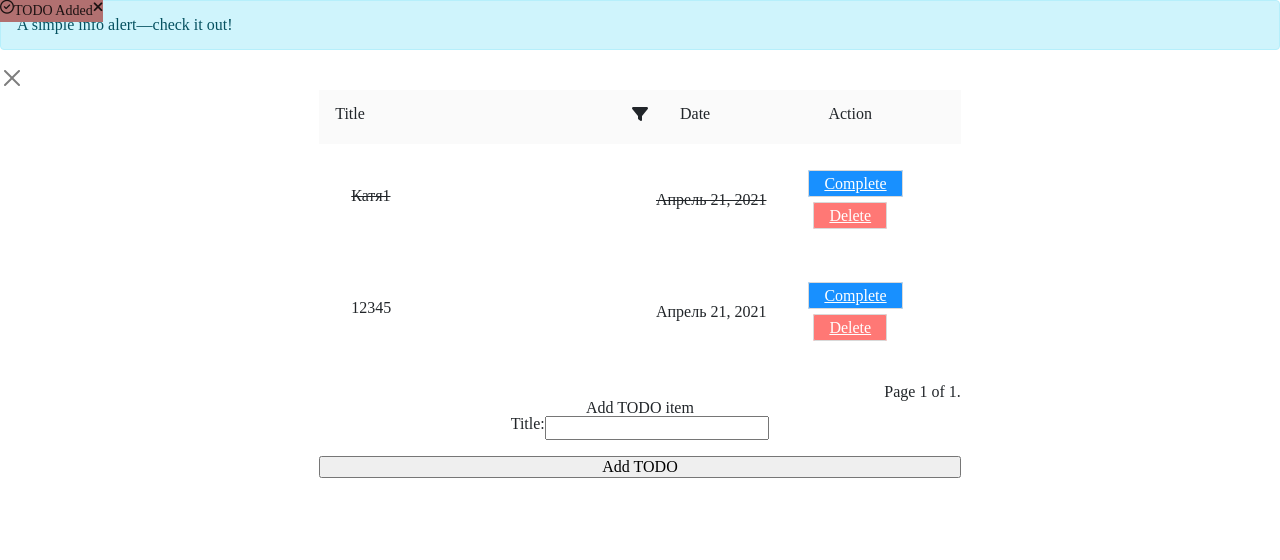
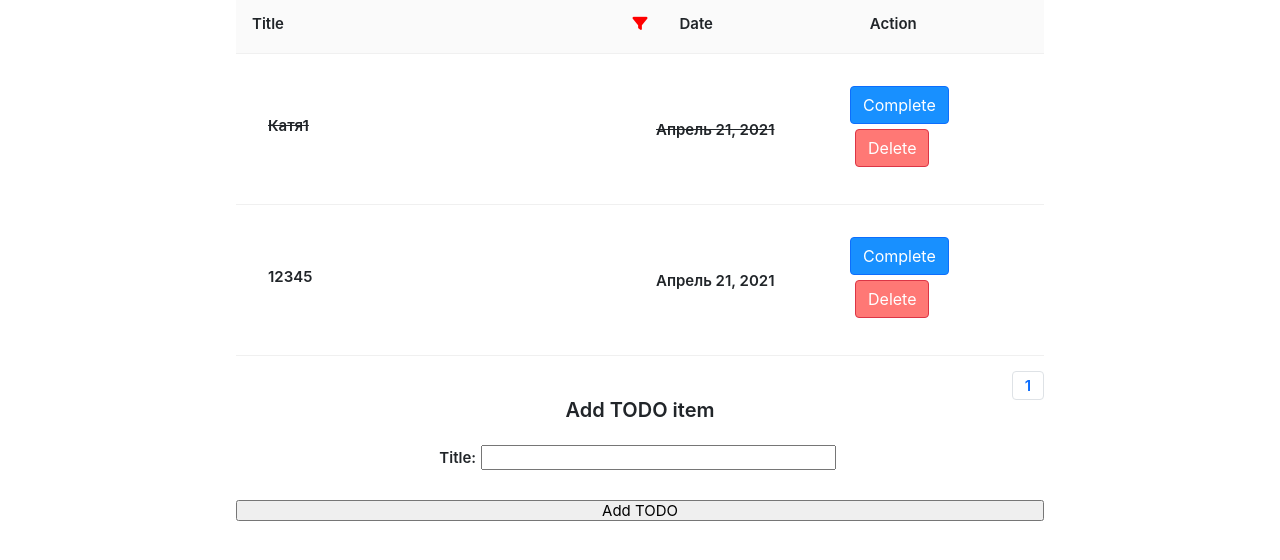
Before and after one commit to mjzart/TodoProject, a Django app: page /todoapp/ in a window 1280 px wide. Shown: the top 560 px of the page. Run offline with Django 3.2, Linux system fonts and the light colour scheme; data comes from the database, SQL or seed files in the repository; both versions use the stored data as it was after the commit; some libraries are stand-ins or nearby versions.

Commit message:
change-css

```diff
--- a/todolist/todoapp/static/style.css
+++ b/todolist/todoapp/static/style.css
@@ -49,8 +49,15 @@ table {
 
 
 /* ----resetEnd---- */
+body{
+    font-size: 15px;
+    font-weight: 600;
+    font-family: -apple-system,BlinkMacSystemFont,"Segoe UI",Roboto,"Helvetica Neue",Arial,"Noto Sans",sans-serif,"Apple Color Emoji","Segoe UI Emoji","Segoe UI Symbol","Noto Color Emoji";
+}
+
 .container{
-    max-width: 52%;
+    max-width: 65%;
+
 }
 .done{
     text-decoration: line-through;
@@ -58,6 +65,7 @@ table {
 .header{
     height: 54px;
     background-color: #fafafa;
+    border-bottom: 1px solid #f0f0f0;
 }
 .title{
     padding: 16px;
@@ -68,6 +76,14 @@ table {
 .filter{
     padding: 16px;
     position: relative;
+}
+
+.filter:hover{
+    background: #e5e5e5;
+}
+
+.red{
+    color:red;
 }
 .action{
     padding: 16px;
@@ -81,7 +97,6 @@ table {
     grid-template-columns: 2fr 1fr 1fr;
 }
 .Btn{
-
     margin-top: 15px;
     border-radius: 2px;
     padding: 4px 15px;
@@ -102,6 +117,8 @@ table {
 
 .todoitem{
     padding: 16px;
+    border-bottom: 1px solid #f0f0f0;
+    transition: background .3s;
 }
 
 .itemTitle{
@@ -135,6 +152,7 @@ table {
     padding: 50%;
     position: absolute;
     top: 60px;
+    left: 0px;
     background-color: #fff;
     border: 1px solid #000;
 }
@@ -149,10 +167,14 @@ text-align: center;
 .headerAdd{
     width: 100%;
     text-align: center;
+    font-size: 20px;
+    margin-bottom: 20px;
+    margin-top: 0px;
 }
 
 .addBtn{
     width: 100%;
+    margin-bottom:20px;
 }
 
 .addForm{
@@ -160,24 +182,72 @@ text-align: center;
 }
 
 .all-input{
-display:flex;
-justify-content: center;
+    display:flex;
+    justify-content: center;
+    align-items: center;
+    margin:10px;
 }
 
+.dataContent{
+    margin:5px;
 
+}
 
 .event-message{
-    display:flex;
-    box-sizing: border-box;
-    padding: 0;
-    color: rgba(0,0,0,.85);
-    font-size: 14px;
-    font-variant: tabular-nums;
-    line-height: 1.5715;
-    list-style: none;
-    font-feature-settings: "tnum","tnum";
-    position: fixed;
-    z-index: 1010;
-    margin: 0 24px 0 0;
-    background-color: rgb(177, 112, 112);
+    color: #055160;
+    background-color: #cff4fc;
+    border-color: #b6effb;
+    position: absolute;
+    bottom: 5%;
+    padding: 1rem 1rem;
+    margin-bottom: 1rem;
+    border: 1px solid transparent;
+    border-radius: .25rem;
 }
+
+.close:hover{
+    background: #95dfef
+}
+
+.event-message.slide-right {
+	-webkit-animation: slide-right 0.5s cubic-bezier(0.250, 0.460, 0.450, 0.940) both;
+	        animation: slide-right 0.5s cubic-bezier(0.250, 0.460, 0.450, 0.940) both;
+}
+/* ----------------------------------------------
+ * Generated by Animista on 2021-4-19 22:33:45
+ * Licensed under FreeBSD License.
+ * See http://animista.net/license for more info.
+ * w: http://animista.net, t: @cssanimista
+ * ---------------------------------------------- */
+
+/**
+ * ----------------------------------------
+ * animation slide-right
+ * ----------------------------------------
+ */
+@-webkit-keyframes slide-right {
+  0% {
+    -webkit-transform: translateX(-100%);
+            transform: translateX(-100%);
+  }
+  100% {
+    -webkit-transform: translateX(100px);
+            transform: translateX(100px);
+  }
+}
+@keyframes slide-right {
+  0% {
+    -webkit-transform: translateX(-100%);
+            transform: translateX(-100%);
+  }
+  100% {
+    -webkit-transform: translateX(100px);
+            transform: translateX(100px);
+  }
+}
+
+.warning{
+color: #ff4d4f;
+font-size: 20px;
+margin: 0px 20px ;
+}
--- a/todolist/todoapp/templates/index.html
+++ b/todolist/todoapp/templates/index.html
@@ -4,6 +4,7 @@
     <meta charset="UTF-8">
     <meta name="viewport" content="width=device-width, initial-scale=1.0">
     <script src="https://kit.fontawesome.com/b199ddb6a4.js" crossorigin="anonymous"></script>
+    <script src="https://cdn.jsdelivr.net/npm/bootstrap@5.0.0-beta3/dist/js/bootstrap.bundle.min.js" integrity="sha384-JEW9xMcG8R+pH31jmWH6WWP0WintQrMb4s7ZOdauHnUtxwoG2vI5DkLtS3qm9Ekf" crossorigin="anonymous"></script>
     <link href="https://cdn.jsdelivr.net/npm/bootstrap@5.0.0-beta3/dist/css/bootstrap.min.css" rel="stylesheet" integrity="sha384-eOJMYsd53ii+scO/bJGFsiCZc+5NDVN2yr8+0RDqr0Ql0h+rP48ckxlpbzKgwra6" crossorigin="anonymous">
 
     <title>todoList</title>
@@ -11,20 +12,18 @@
     <link rel="stylesheet" href="{% static 'style.css'%}">
 </head>
 <body>
-    <div class="event-message hide">
-       <i class="far fa-check-circle"></i>
-       <span>TODO Added</span>
-       <i class="fas fa-times"></i>
-   </div>
-    <div class="alert alert-info" role="alert">
-         A simple info alert—check it out!
+    <div class="event-message hide" role="alert" >
+         <i class="far fa-check-circle"></i>
+         <span>TODO Added</span>
+        <span class="close"><i class="fas fa-times"></i></span>
+
     </div>
-    <button type="button" class="btn-close" data-bs-dismiss="alert" aria-label="Close"></button>
+
     <div class="container">
         <div class="header grid">
             <div class="title">Title</div>
             <div class="filter">
-                <i class="fas fa-filter"></i>
+                <i class="fas fa-filter red"></i>
                <div class="filter-form hide">
                    <form class ="form-filter-center">
                        <input type="checkbox" id="filter-check">
@@ -43,11 +42,11 @@
                 <div class="itemDate {{a.item_done}}"><span>{{a.item_data}}</span></div>
                 <div class="itemAction">
                     <div>
-                        <a href="{% url 'todoapp:complete_item' a.id %}" class="complete Btn">Complete</a>
+                        <a href="{% url 'todoapp:complete_item' a.id %}" class="complete btn btn-primary">Complete</a>
                     </div>
-                    <br>
+
                     <div>
-                        <a href="{% url 'todoapp:delete_item' a.id %}" class="delete Btn" >Delete</a>
+                        <a href="{% url 'todoapp:delete_item' a.id %}" class="delete btn btn-danger" >Delete</a>
                     </div>
                 </div>
             </div>
@@ -56,19 +55,30 @@
             <br>
         </div>
         <div class="pagination">
+            <ul class="pagination">
             {% if todo_item_list.has_previous %}
-            <a class="PrevBtn" href="{% url 'todoapp:_index_' %}?page={{todo_item_list.previous_page_number}}"><</a>
+            <li class="page-item">
+                <a class="page-link" href="{% url 'todoapp:_index_' %}?page={{todo_item_list.previous_page_number}}" aria-label="Previous">
+                    <span aria-hidden="true">&laquo;</span>
+                </a>
+            </li>
             {% endif %}
             {% block pagin %}
             {% for p in todo_item_list.page_range %}
             <a class="PageBtn" href="{% url 'todoapp:_index_' %}?page={{p}}">{{p}}</a>
             {% endfor %}
             {% endblock %}
-            <span class="current">
-                Page {{ todo_item_list.number }} of {{ todo_item_list.paginator.num_pages }}.
-            </span>
+            <li class="page-item"><a class="page-link" href="#">{{ todo_item_list.number }}</a></li>
+<!--            <span class="current">-->
+<!--&lt;!&ndash;                Page {{ todo_item_list.number }} of {{ todo_item_list.paginator.num_pages }}.&ndash;&gt;-->
+<!--            </span>-->
             {% if todo_item_list.has_next %}
-            <a class="NextBtn" href="{% url 'todoapp:_index_' %}?page={{todo_item_list.next_page_number}}">></a>
+                <li class="page-item">
+                    <a class="page-link" href="{% url 'todoapp:_index_' %}?page={{todo_item_list.next_page_number}}" aria-label="Next">
+                        <span aria-hidden="true">&raquo;</span>
+                    </a>
+                </li>
+
             {% endif %}
         </div>
         {% block add%}
@@ -79,14 +89,15 @@
                 {% csrf_token %}
             <div class="all-input">
                 <label for="titletext">Title:</label>
-                <input type="text" id="titletext" name = "item_title" style="width: 35%;">
+                <input type="text" id="titletext" name = "item_title" style="width: 45%; margin:5px;">
+                <div class="hide warning"><h2>Length must be more than 5</h2></div>
                 <div class="dataContent hide">
                     <label for="date">Select a date:</label>
                     <input type="date" name="date" id="date" >
                 </div>
             </div>
                 <br>
-                <input type="submit" value="Add TODO" class="addBtn">
+                <input type="submit" value="Add TODO" class="addBtn" >
             </form>
         </div>
         {% endblock %}
@@ -113,12 +124,15 @@ let filter = document.querySelector("#filter-check");
 
 let titleInput = document.getElementById('titletext');
 let dataContent = document.getElementsByClassName('dataContent')[0]
+let warning = document.getElementsByClassName('warning')[0]
 titleInput.addEventListener('input', ()=>{
     if (titleInput.value.length >= 5){
+        warning.classList.add("hide")
         if (dataContent.classList.contains("hide")){
             dataContent.classList.remove("hide")
         }
     } else{
+        warning.classList.remove("hide")
         if (!dataContent.classList.contains("hide")){
             dataContent.classList.add("hide")
         }
@@ -156,9 +170,30 @@ filterClick.addEventListener('click', ()=>{
 <!--        alert(http.responseText);-->
 <!--    }-->
 <!--}-->
-var alertNode = document.querySelector('.alert')
-var alert = bootstrap.Alert.getInstance(alertNode)
-alert.close()
+
+
+let add = document.getElementsByClassName('addBtn')[0]
+let alert = document.getElementsByClassName('event-message')[0]
+let close = document.getElementsByClassName('close')[0]
+let addForm = getElementsByClassName('addForm')[0]
+addForm.addEventListener('submit', async (e)=>{
+    e.preventDefault();
+    let response = await fetch('todoapp/additem/', {
+      method: 'POST',
+      body: new FormData(addForm)
+    });
+
+    alert.classList.remove('hide');
+    alert.classList.add('slide-right');
+    setTimeout(function(){
+        alert.classList.add('hide');
+        alert.classList.remove('slide-right');
+    }, 2000);
+})
+close.addEventListener('click', ()=>{
+    alert.classList.add('hide');
+    alert.classList.remove('slide-right');
+})
 
 </script>
 </body>
--- a/todolist/todoapp/views.py
+++ b/todolist/todoapp/views.py
@@ -8,7 +8,7 @@ from django.core.paginator import Paginator, EmptyPage
 def index(request):
     todo_item_list = Todoitem.objects.all()
 
-    p =Paginator(todo_item_list, 2)
+    p =Paginator(todo_item_list, 4)
 
 
 
```
Also changed, not shown: FrontEnd/index.html (+32 -1 lines), FrontEnd/script.js (+13 -0 lines), FrontEnd/style.css (+57 -0 lines), todolist/db.sqlite3.
